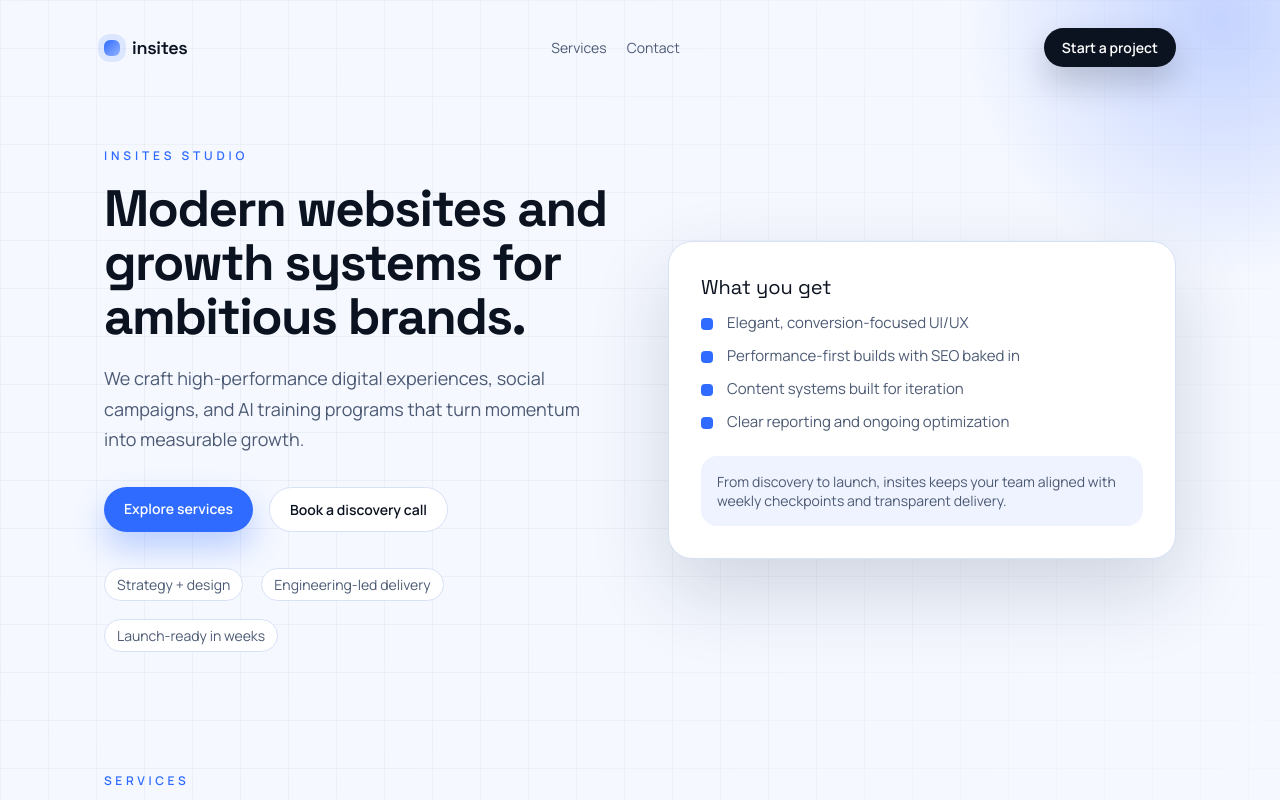
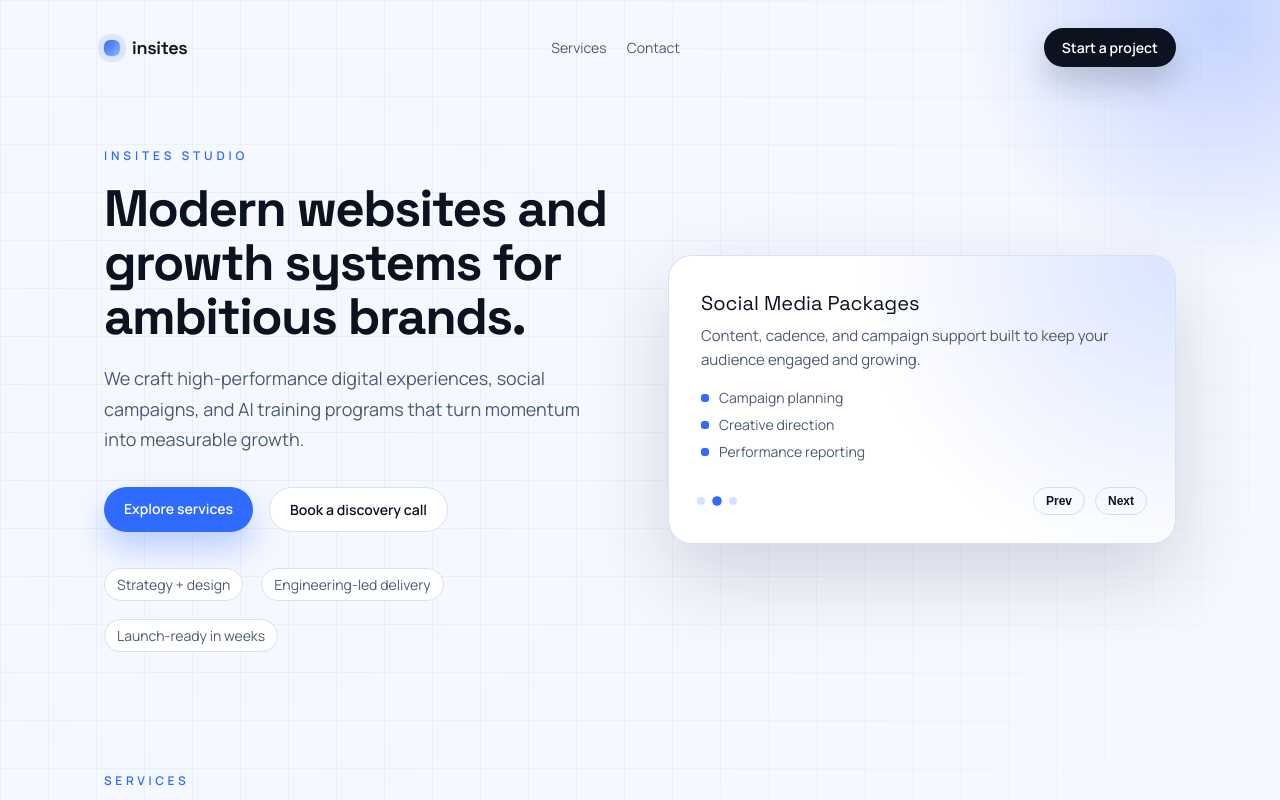
Before and after one commit to radicazz/insite, a Next.js app: page / in a window 1280 px wide. Shown: the top 800 px of the page. Built offline with nearby package versions, Linux system fonts and the light colour scheme.

Commit message:
feat: add hero service carousel

```diff
--- a/src/app/page.module.css
+++ b/src/app/page.module.css
@@ -188,53 +188,6 @@
   border: 1px solid var(--border);
 }
 
-.heroCard {
-  background: var(--surface);
-  border-radius: 24px;
-  padding: 32px;
-  box-shadow: var(--shadow);
-  border: 1px solid var(--border);
-}
-
-.cardTitle {
-  font-family: var(--font-space-grotesk), "Helvetica Neue", sans-serif;
-  font-size: 20px;
-  margin-bottom: 12px;
-}
-
-.cardList {
-  display: grid;
-  gap: 12px;
-  color: var(--text-secondary);
-  font-size: 15px;
-}
-
-.cardList li {
-  list-style: none;
-  padding-left: 26px;
-  position: relative;
-}
-
-.cardList li::before {
-  content: "";
-  position: absolute;
-  left: 0;
-  top: 6px;
-  width: 12px;
-  height: 12px;
-  border-radius: 4px;
-  background: var(--accent);
-}
-
-.cardNote {
-  margin-top: 24px;
-  padding: 16px;
-  border-radius: 16px;
-  background: var(--surface-muted);
-  color: var(--text-secondary);
-  font-size: 14px;
-}
-
 .sectionHeader {
   display: flex;
   flex-direction: column;
--- a/src/app/page.tsx
+++ b/src/app/page.tsx
@@ -1,4 +1,5 @@
 import ContactForm from "@/components/ContactForm";
+import ServiceCarousel from "@/components/ServiceCarousel";
 import styles from "./page.module.css";
 
 const services = [
@@ -70,19 +71,7 @@ export default function Home() {
               </div>
             </div>
 
-            <div className={styles.heroCard}>
-              <p className={styles.cardTitle}>What you get</p>
-              <ul className={styles.cardList}>
-                <li>Elegant, conversion-focused UI/UX</li>
-                <li>Performance-first builds with SEO baked in</li>
-                <li>Content systems built for iteration</li>
-                <li>Clear reporting and ongoing optimization</li>
-              </ul>
-              <div className={styles.cardNote}>
-                From discovery to launch, insites keeps your team aligned with
-                weekly checkpoints and transparent delivery.
-              </div>
-            </div>
+            <ServiceCarousel services={services} />
           </section>
 
           <section id="services" className={styles.services}>
--- /dev/null
+++ b/src/components/ServiceCarousel.module.css
@@ -0,0 +1,130 @@
+.carousel {
+  position: relative;
+  background: var(--surface);
+  border-radius: 24px;
+  border: 1px solid var(--border);
+  padding: 28px;
+  box-shadow: var(--shadow);
+  overflow: hidden;
+}
+
+.carousel::before {
+  content: "";
+  position: absolute;
+  inset: 0;
+  background: radial-gradient(circle at top right, rgba(47, 107, 255, 0.18), transparent 55%);
+  pointer-events: none;
+}
+
+.viewport {
+  overflow: hidden;
+}
+
+.track {
+  display: flex;
+  transition: transform 600ms cubic-bezier(0.22, 0.61, 0.36, 1);
+  will-change: transform;
+}
+
+.slide {
+  min-width: 100%;
+  padding: 6px 4px 8px;
+  display: grid;
+  gap: 16px;
+}
+
+.slideHeader {
+  display: grid;
+  gap: 8px;
+}
+
+.slideTitle {
+  font-family: var(--font-space-grotesk), "Helvetica Neue", sans-serif;
+  font-size: 20px;
+}
+
+.slideSummary {
+  color: var(--text-secondary);
+  line-height: 1.6;
+  font-size: 15px;
+}
+
+.featureList {
+  list-style: none;
+  display: grid;
+  gap: 8px;
+  color: var(--text-secondary);
+  font-size: 14px;
+}
+
+.featureList li {
+  padding-left: 18px;
+  position: relative;
+}
+
+.featureList li::before {
+  content: "";
+  position: absolute;
+  left: 0;
+  top: 6px;
+  width: 8px;
+  height: 8px;
+  border-radius: 3px;
+  background: var(--accent);
+}
+
+.carouselFooter {
+  display: flex;
+  align-items: center;
+  justify-content: space-between;
+  gap: 12px;
+  margin-top: 18px;
+}
+
+.progress {
+  display: flex;
+  gap: 8px;
+}
+
+.dot {
+  width: 8px;
+  height: 8px;
+  border-radius: 999px;
+  background: rgba(47, 107, 255, 0.2);
+  border: none;
+  cursor: pointer;
+  transition: transform 0.2s ease, background 0.2s ease;
+}
+
+.dotActive {
+  background: var(--accent);
+  transform: scale(1.2);
+}
+
+.controls {
+  display: flex;
+  gap: 10px;
+}
+
+.control {
+  border: 1px solid var(--border);
+  background: var(--surface);
+  color: var(--text-primary);
+  border-radius: 999px;
+  padding: 6px 12px;
+  font-size: 12px;
+  font-weight: 600;
+  cursor: pointer;
+  transition: border-color 0.2s ease, color 0.2s ease;
+}
+
+.control:hover {
+  border-color: var(--accent);
+  color: var(--accent-strong);
+}
+
+@media (prefers-reduced-motion: reduce) {
+  .track {
+    transition: none;
+  }
+}
--- /dev/null
+++ b/src/components/ServiceCarousel.tsx
@@ -0,0 +1,98 @@
+"use client";
+
+import { useEffect, useState } from "react";
+import styles from "./ServiceCarousel.module.css";
+
+type Service = {
+  title: string;
+  summary: string;
+  features: string[];
+};
+
+type ServiceCarouselProps = {
+  services: Service[];
+};
+
+const ROTATE_MS = 5200;
+
+export default function ServiceCarousel({ services }: ServiceCarouselProps) {
+  const [activeIndex, setActiveIndex] = useState(0);
+  const [isPaused, setIsPaused] = useState(false);
+
+  useEffect(() => {
+    if (services.length <= 1 || isPaused) {
+      return;
+    }
+
+    const reducedMotion = window.matchMedia("(prefers-reduced-motion: reduce)").matches;
+    if (reducedMotion) {
+      return;
+    }
+
+    const timer = window.setInterval(() => {
+      setActiveIndex((current) => (current + 1) % services.length);
+    }, ROTATE_MS);
+
+    return () => window.clearInterval(timer);
+  }, [services.length, isPaused]);
+
+  const handlePrev = () => {
+    setActiveIndex((current) => (current - 1 + services.length) % services.length);
+  };
+
+  const handleNext = () => {
+    setActiveIndex((current) => (current + 1) % services.length);
+  };
+
+  return (
+    <div
+      className={styles.carousel}
+      onMouseEnter={() => setIsPaused(true)}
+      onMouseLeave={() => setIsPaused(false)}
+    >
+      <div className={styles.viewport}>
+        <div
+          className={styles.track}
+          style={{ transform: `translateX(-${activeIndex * 100}%)` }}
+          aria-live="polite"
+        >
+          {services.map((service) => (
+            <article key={service.title} className={styles.slide}>
+              <div className={styles.slideHeader}>
+                <p className={styles.slideTitle}>{service.title}</p>
+                <p className={styles.slideSummary}>{service.summary}</p>
+              </div>
+              <ul className={styles.featureList}>
+                {service.features.map((feature) => (
+                  <li key={feature}>{feature}</li>
+                ))}
+              </ul>
+            </article>
+          ))}
+        </div>
+      </div>
+
+      <div className={styles.carouselFooter}>
+        <div className={styles.progress}>
+          {services.map((service, index) => (
+            <button
+              key={service.title}
+              type="button"
+              className={`${styles.dot} ${index === activeIndex ? styles.dotActive : ""}`}
+              aria-label={`Show ${service.title}`}
+              onClick={() => setActiveIndex(index)}
+            />
+          ))}
+        </div>
+        <div className={styles.controls}>
+          <button type="button" className={styles.control} onClick={handlePrev}>
+            Prev
+          </button>
+          <button type="button" className={styles.control} onClick={handleNext}>
+            Next
+          </button>
+        </div>
+      </div>
+    </div>
+  );
+}
```
